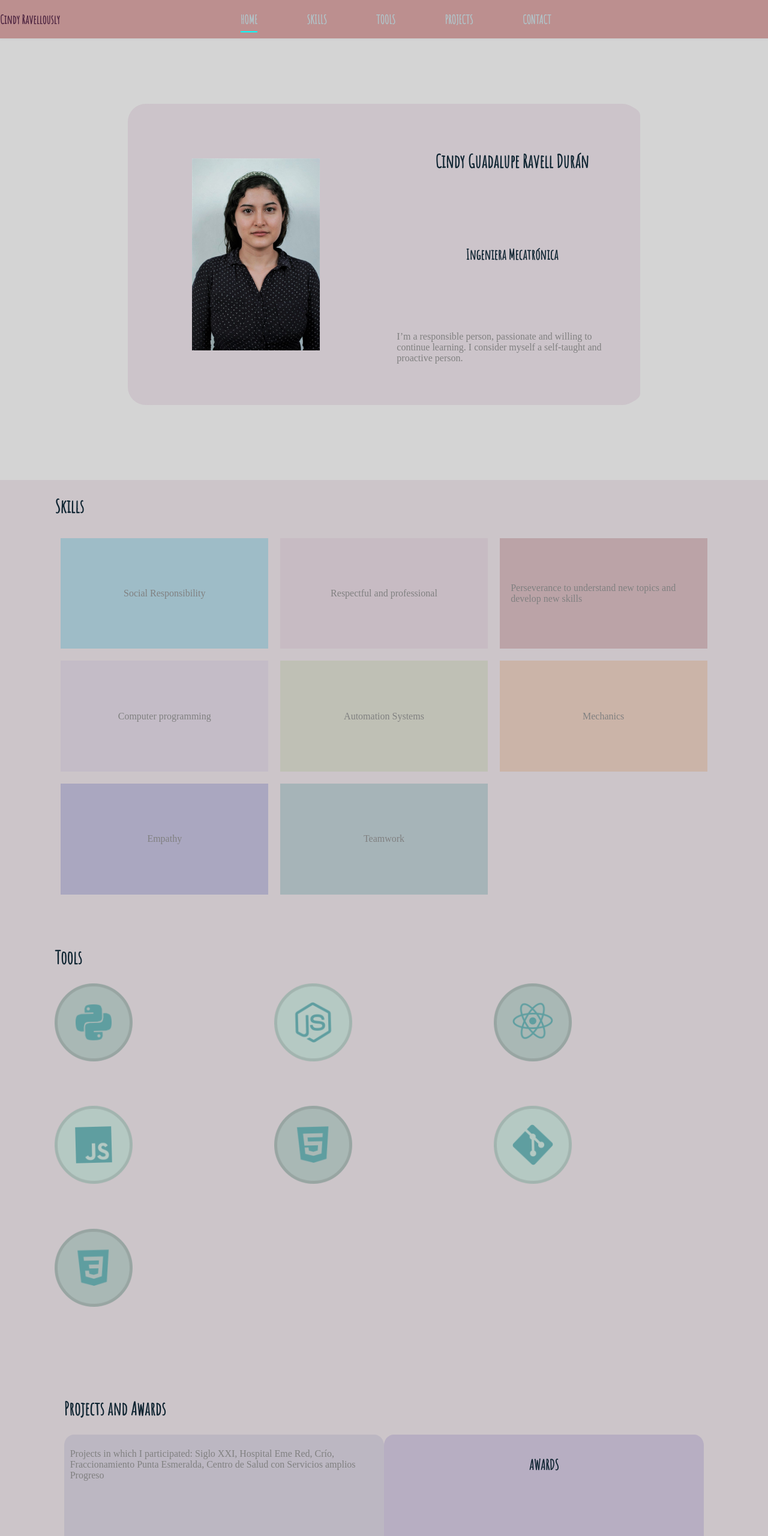
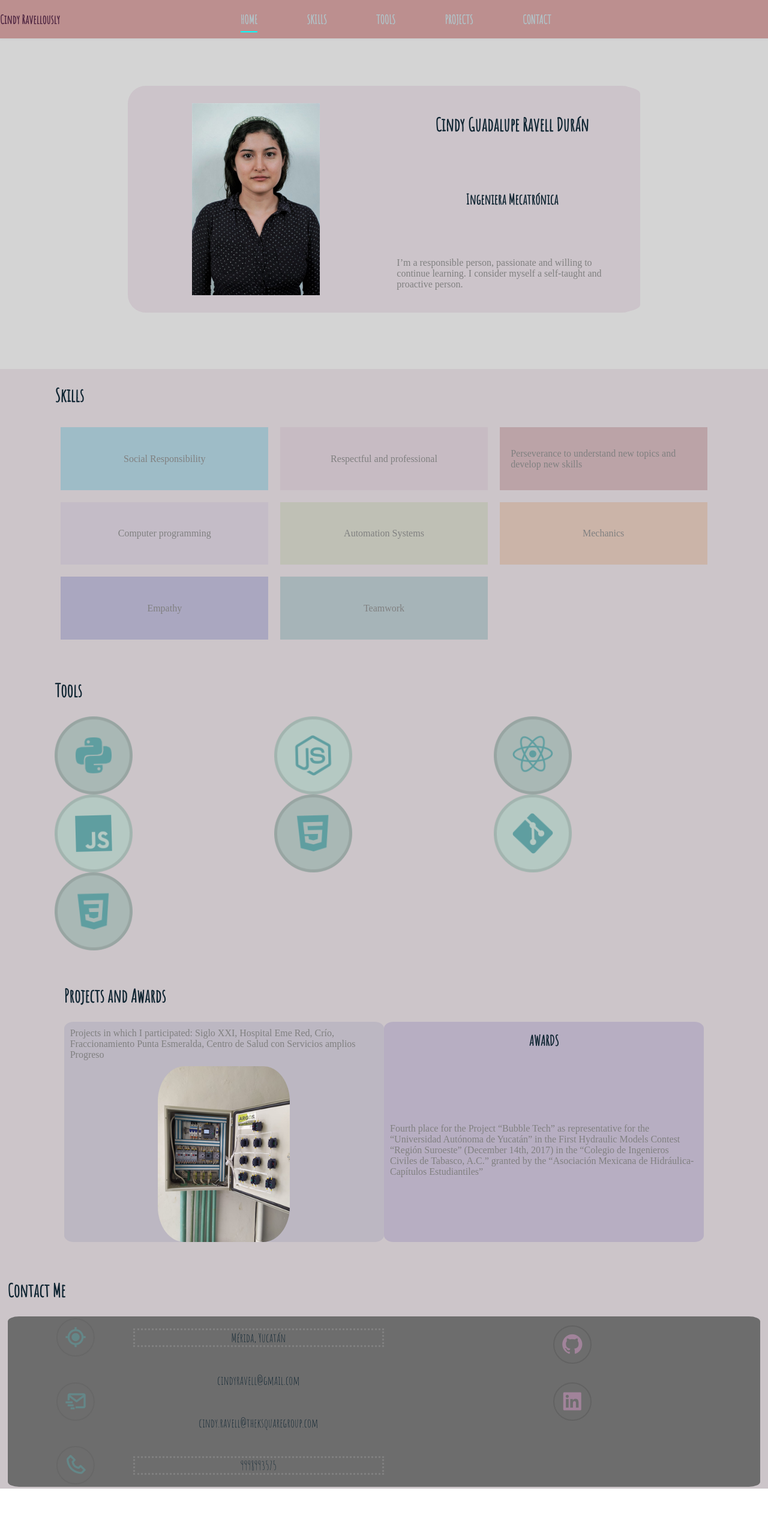
Before and after one commit to CindyRavell/Portafolio, a website: page index.html in a window 1280 px wide. Shown: the top 2560 px of the page at 60% size. After the commit the page ends 2481 px from the top, so only its background shows below. Drawn offline with nearby package versions, Linux system fonts and the light colour scheme; a web font is replaced by a local one.

Commit message:
change the container height

```diff
--- a/styles.css
+++ b/styles.css
@@ -201,7 +201,7 @@ img{
 
 .container_principal_section {
     width: 100%;
-    height: calc(100vh - 3rem );
+    height: 100%;
     display: grid;
     background-color: rgb(212, 212, 212);
     grid-template-columns: 1fr 2fr 2fr 1fr;
@@ -350,7 +350,7 @@ img{
 }
 
 .containerSkills {
-    height: calc(100vh - 3rem );
+    height: 100%;
     display: grid;
     background-color: rgb(204, 197, 201);
     grid-template-columns: .25fr 1fr 1fr 1fr .25fr;
@@ -472,7 +472,7 @@ img{
 }
 
 .containerTools {
-    height: calc(100vh - 3rem );
+    height: 100%;
     display: grid;
     background-color: rgb(204, 197, 201);
     grid-template-columns: .25fr 1fr 1fr 1fr .25fr;
@@ -549,7 +549,7 @@ img{
 }
 
 .containerProject {
-    height: calc(100vh - 3rem );
+    height: 100%;
     display: grid;
     background-color: rgb(204, 197, 201);
     grid-template-columns: .20fr 1fr 1fr .20fr;
@@ -659,7 +659,7 @@ img{
     border-color: grey;
 }
 .containerContact {
-    height: calc(80vh - 3rem );
+    height: 100%;
     display: grid;
     background-color: rgb(204, 197, 201);
     grid-template-columns: .02fr 1fr 1fr .02fr;
@@ -722,10 +722,3 @@ img{
 }
 
 /******************RESPONSIVE***********************/
-@media screen and (max-width: 800px) {
-
-    .container_principal_section{
-        width: 100%;
-    }
-
-  }
```
